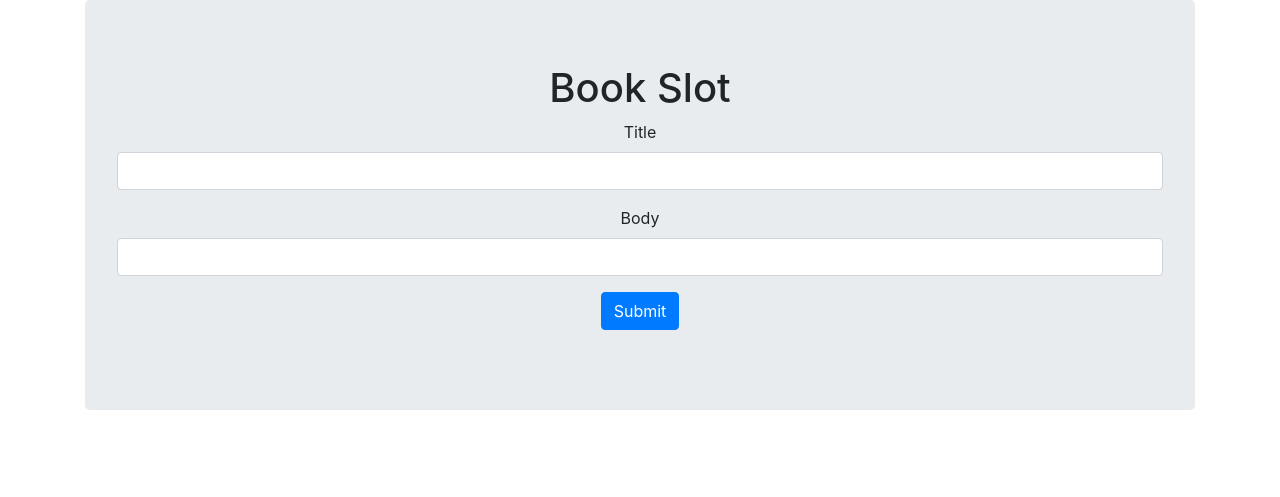
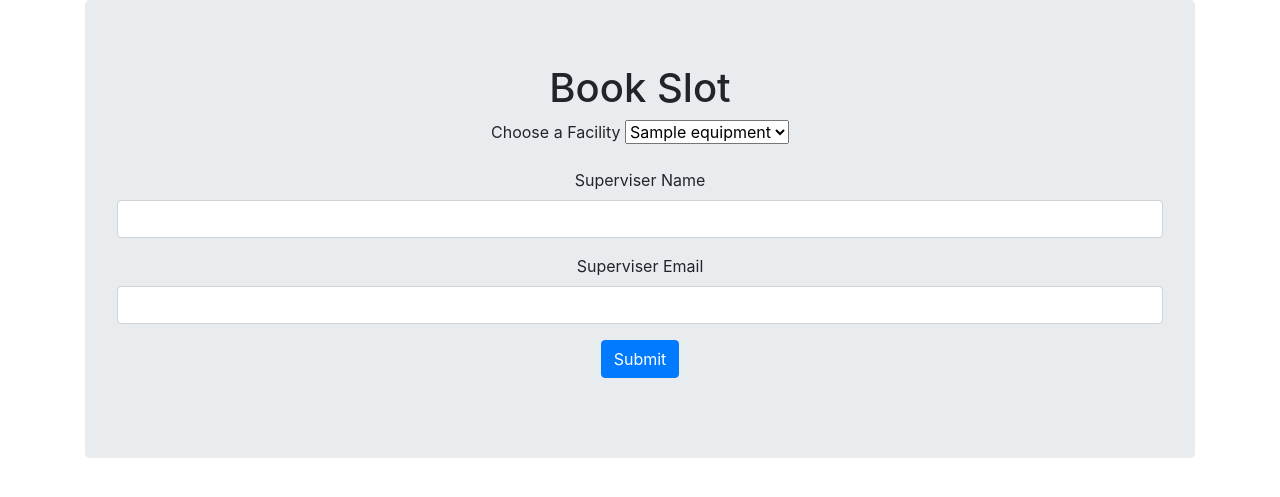
Before and after one commit to rishi-s8/book-slots, a Flask app: page /book_slot in a window 1280 px wide. Shown: the part 76-573 px from the top of the page. Run offline with Flask 2, Linux system fonts and the light colour scheme; a user stored in the database is signed in; tables that the repository leaves empty or names only in its code hold one stand-in row (values such as "Sample post"); some libraries are stand-ins or nearby versions.

Commit message:
Updated Forms and Database Schema

```diff
--- a/app.py
+++ b/app.py
@@ -1,6 +1,6 @@
 from flask import Flask, render_template, flash, redirect, url_for, session, request, logging
 from flask_mysqldb import MySQL
-from wtforms import Form, StringField, TextAreaField, PasswordField, validators
+from wtforms import Form, StringField, TextAreaField, PasswordField, validators, DateField
 from passlib.context import CryptContext
 from functools import wraps
 cryptcontext = CryptContext(schemes=["sha256_crypt", "md5_crypt", "des_crypt"])
@@ -43,22 +43,25 @@ def user(username):
 
 class RegisterForm(Form):
     name = StringField('Name', [validators.Length(min=1, max=50), validators.DataRequired()])
-    username = StringField('Username', [validators.Length(min=1, max=11), validators.DataRequired()])
+    username = StringField('e-mail ID', [validators.Length(min=1, max=50), validators.DataRequired()])
     password = PasswordField('Password', [validators.Length(min=6, max=50), validators.DataRequired(), validators.EqualTo('confirm', message='Passwords Do not match')])
     confirm = PasswordField('Confirm Password', [validators.DataRequired()])
+    type = StringField('Account Type', [validators.DataRequired()])
 
 
 @app.route('/register', methods=['GET', 'POST'])
 def register():
     form = RegisterForm(request.form)
+    typeList = [{'type': 'Institute'}, {'type': 'Academic'}, {'type': 'Other'}]
     if request.method == 'POST' and form.validate():
         name = form.name.data
         username = form.username.data
         password = cryptcontext.hash(str(form.password.data))
+        type = form.type.data
 
         #Create Cursor
         cur = mysql.connection.cursor()
-        cur.execute("INSERT INTO users(name, username, password) Values(%s, %s, %s)", (name, username, password))
+        cur.execute("INSERT INTO users(name, username, password, accountType) Values(%s, %s, %s)", (name, username, password, type))
         mysql.connection.commit()
 
         #Close Connection
@@ -67,7 +70,7 @@ def register():
         flash("Registered Successfully", "success")
         return redirect(url_for('index'))
 
-    return render_template('register.html', form=form)
+    return render_template('register.html', form=form, typeList=typeList)
 
 
 @app.route('/login', methods=['GET', 'POST'])
@@ -116,14 +119,18 @@ def dashboard():
     cur.close()
 
 class BookingForm(Form):
-    title = StringField('Title', [validators.Length(min=1, max=255), validators.DataRequired()])
-    body = StringField('Body', [validators.Length(min=1), validators.DataRequired()])
+    SuperviserName = StringField('Superviser Name', [validators.Length(min=1, max=255), validators.DataRequired()])
+    SuperviserEmail = StringField('Superviser Email', [validators.Length(min=1), validators.DataRequired()])
+    date = DateField(id='datepick')
 
 @app.route('/book_slot', methods=['GET', 'POST'])
 @is_logged_in
 def add_booking():
     form = BookingForm(request.form)
-    return render_template('book_slot.html', form=form)
+    cur = mysql.connection.cursor()
+    result = cur.execute("SELECT Name FROM Equipments")
+    Equipments = cur.fetchall()
+    return render_template('book_slot.html', form=form, Equipments = Equipments)
 
 if __name__ == '__main__':
     app.secret_key = "8Wy@d3E&wTin"
--- a/templates/book_slot.html
+++ b/templates/book_slot.html
@@ -5,11 +5,18 @@
     <h1>Book Slot</h1>
     {% from "includes/_formhelpers.html" import render_field %}
     <form method = 'POST' action="">
+      Choose a Facility
+      <SELECT name="Equipment">
+        {% for c in Equipments %}
+          <OPTION value={{c.Name}}>{{c.Name}}</option>
+        {% endfor %}
+        </SELECT>
+        <br><br>
+        <div class = "form-group">
+          {{render_field(form.SuperviserName, class_="form-control", id='editor')}}
+        </div>
       <div class = "form-group">
-        {{render_field(form.title, class_="form-control")}}
-      </div>
-      <div class = "form-group">
-        {{render_field(form.body, class_="form-control", id='editor')}}
+        {{render_field(form.SuperviserEmail, class_="form-control", id='editor')}}
       </div>
       <p>
         <input type = 'submit' class = "btn btn-primary" value = "Submit">
```
Also changed, not shown: templates/register.html (+14 -0 lines).
